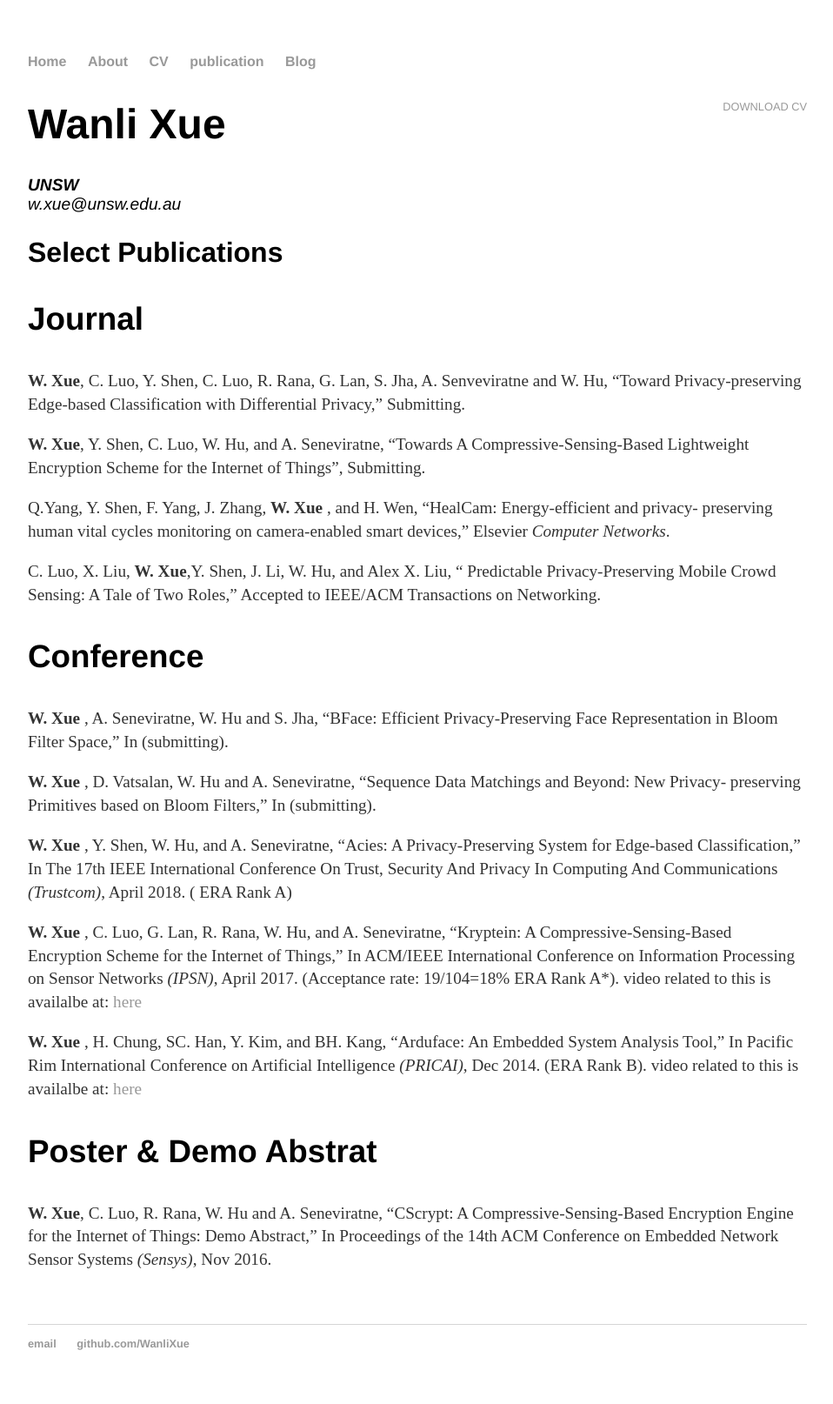
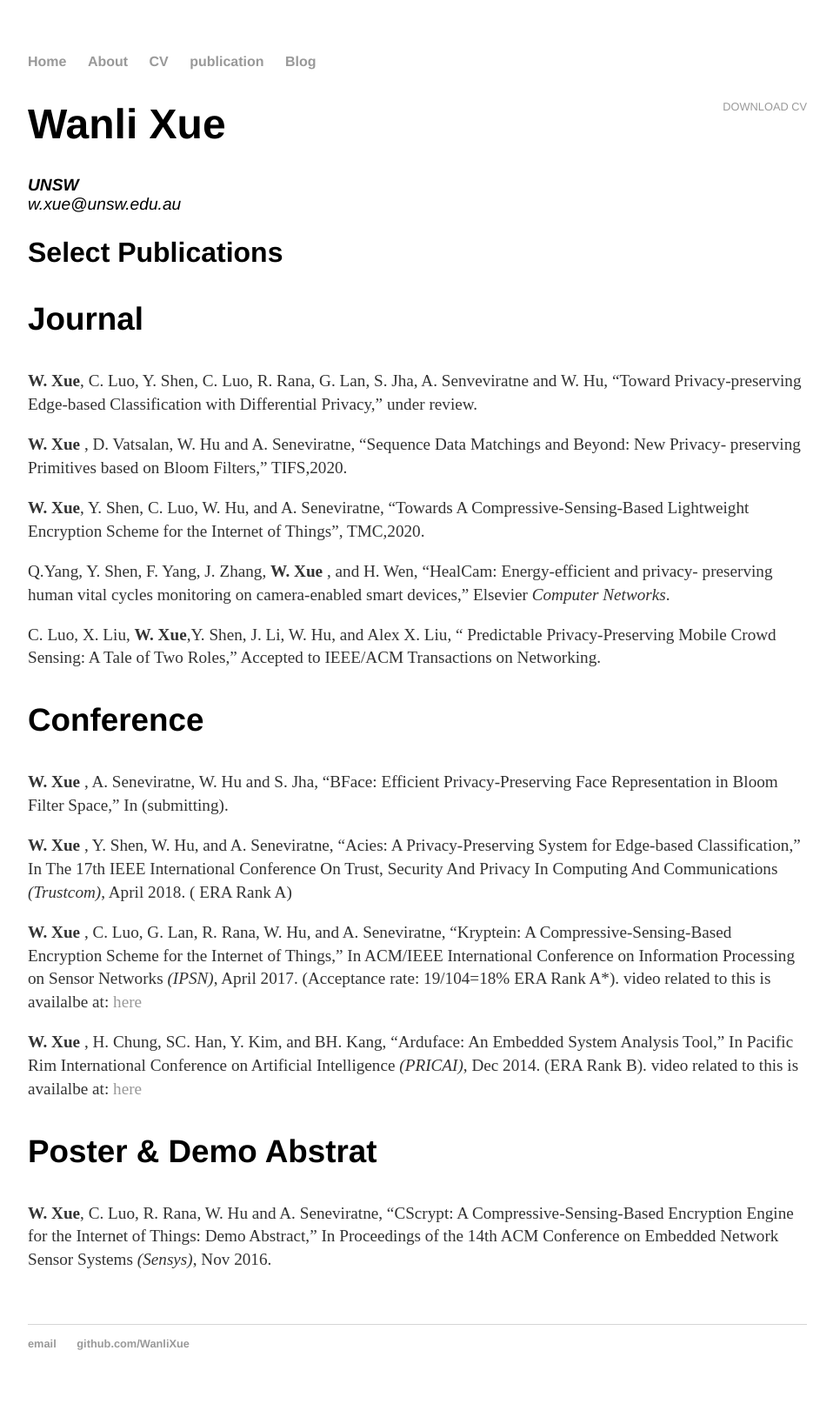
Before and after one commit to WanliXue/WanliXue.github.io, a Jekyll site: the page built from publication/index.html, in a window 1280 px wide. Shown: the whole page at 87% size, without its empty margins (160-1118 px from the left). Built offline with Jekyll 4.4.1, drawn with Linux system fonts in a browser that asks for light colours.

Commit message:
Update index.html

```diff
--- a/publication/index.html
+++ b/publication/index.html
@@ -18,9 +18,11 @@ title: Publications of Wanli Xue
 				<h2>Select Publications</h2>
 				<h3> Journal </h3>
 				<!-- <p><strong>Last Name, F.</strong> (204). Title of a Chapter You Wrote for a Book. In I.M Editor (Ed.), <em>The Book I Contributed To</em> (pp. 97-108). City, ST: Publisher Name. Chapter available at: <a href="#">http://permalink</a>. -->
-				<p><strong>W. Xue</strong>, C. Luo, Y. Shen, C. Luo, R. Rana, G. Lan, S. Jha, A. Senveviratne and W. Hu, “Toward Privacy-preserving Edge-based Classification with Differential Privacy,” Submitting.
+				<p><strong>W. Xue</strong>, C. Luo, Y. Shen, C. Luo, R. Rana, G. Lan, S. Jha, A. Senveviratne and W. Hu, “Toward Privacy-preserving Edge-based Classification with Differential Privacy,” under review.
 
-				<p><strong>W. Xue</strong>, Y. Shen, C. Luo, W. Hu, and A. Seneviratne, “Towards A Compressive-Sensing-Based Lightweight Encryption Scheme for the Internet of Things”, Submitting.
+				<p><strong>W. Xue</strong> , D. Vatsalan, W. Hu and A. Seneviratne, “Sequence Data Matchings and Beyond: New Privacy- preserving Primitives based on Bloom Filters,” TIFS,2020.
+
+				<p><strong>W. Xue</strong>, Y. Shen, C. Luo, W. Hu, and A. Seneviratne, “Towards A Compressive-Sensing-Based Lightweight Encryption Scheme for the Internet of Things”, TMC,2020.
 
 
 				<p>Q.Yang, Y. Shen, F. Yang, J. Zhang, <strong>W. Xue</strong> , and H. Wen, “HealCam: Energy-efficient and privacy- preserving human vital cycles monitoring on camera-enabled smart devices,” Elsevier <em>Computer Networks</em>.
@@ -32,7 +34,7 @@ title: Publications of Wanli Xue
 
 				<p><strong>W. Xue</strong> , A. Seneviratne, W. Hu and S. Jha, “BFace: Efficient Privacy-Preserving Face Representation in Bloom Filter Space,” In (submitting).
 
-				<p><strong>W. Xue</strong> , D. Vatsalan, W. Hu and A. Seneviratne, “Sequence Data Matchings and Beyond: New Privacy- preserving Primitives based on Bloom Filters,” In (submitting).
+
 
 				<p><strong>W. Xue</strong> , Y. Shen, W. Hu, and A. Seneviratne, “Acies: A Privacy-Preserving System for Edge-based Classification,” In The 17th IEEE International Conference On Trust, Security And Privacy In Computing And Communications <em>(Trustcom)</em>, April 2018. ( ERA Rank A)
 
```
